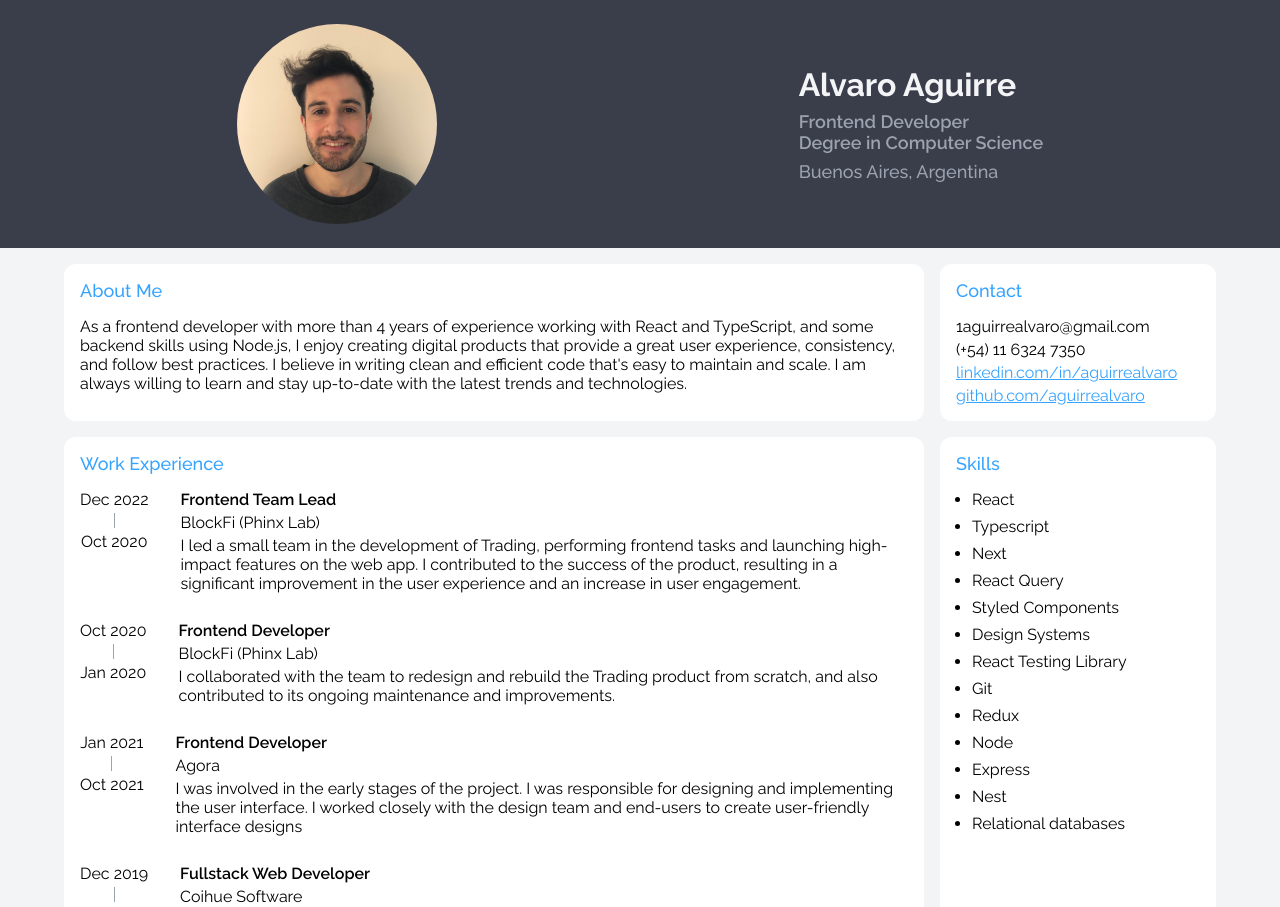
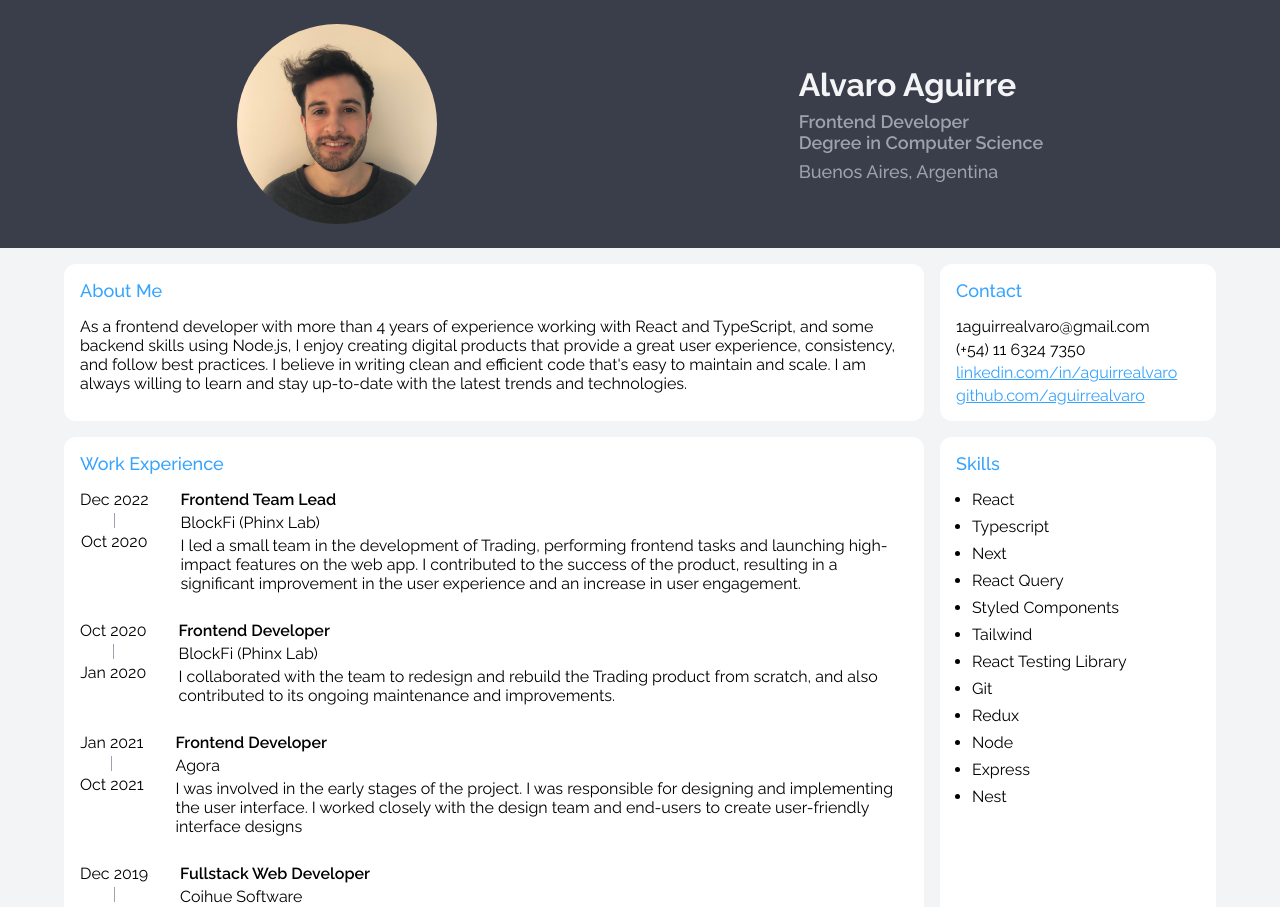
Before and after one commit to aguirrealvaro/cv, a Next.js app: page / in a window 1280 px wide. Shown: the top 907 px of the page. Built offline with nearby package versions, Linux system fonts and the light colour scheme.

Commit message:
Tailwind

```diff
--- a/src/components/Skills/Skills.tsx
+++ b/src/components/Skills/Skills.tsx
@@ -15,14 +15,13 @@ export const Skills: FunctionComponent = () => {
           <Item>Next</Item>
           <Item>React Query</Item>
           <Item>Styled Components</Item>
-          <Item>Design Systems</Item>
+          <Item>Tailwind</Item>
           <Item>React Testing Library</Item>
           <Item>Git</Item>
           <Item>Redux</Item>
           <Item>Node</Item>
           <Item>Express</Item>
           <Item>Nest</Item>
-          <Item>Relational databases</Item>
         </ul>
       </Card>
     </Container>
```
